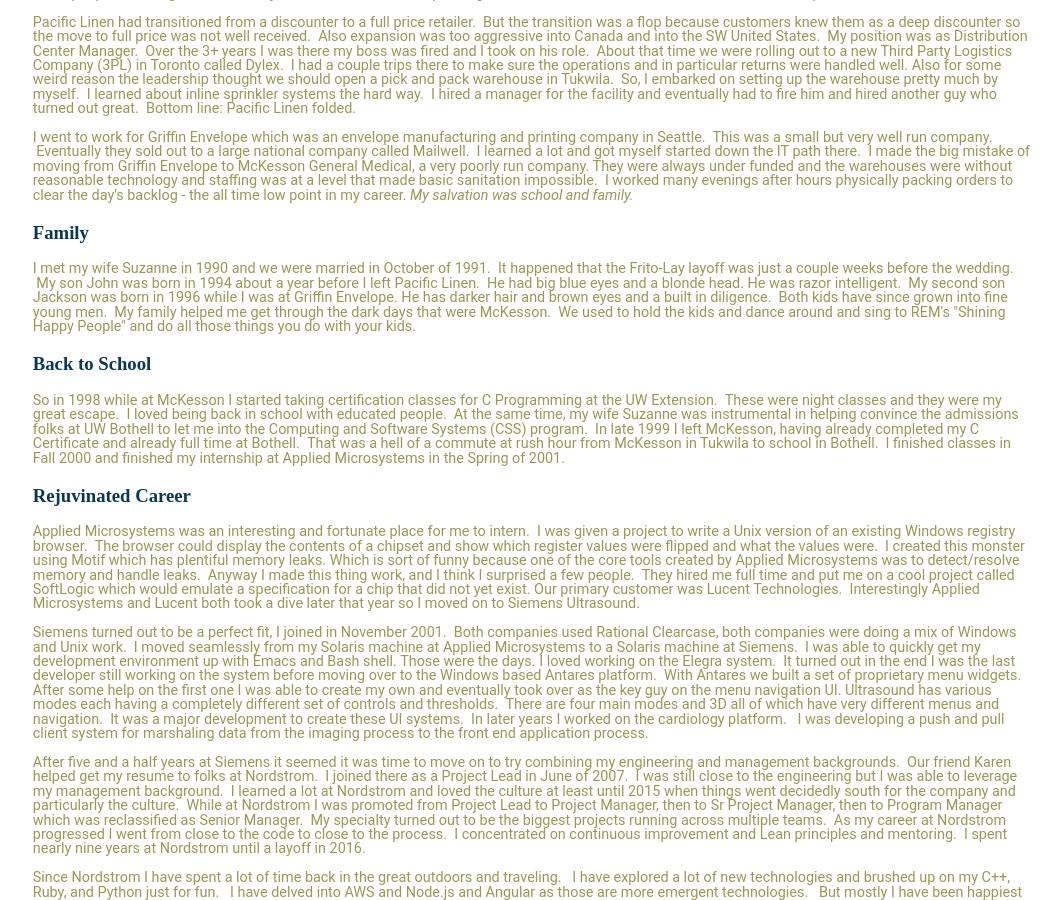
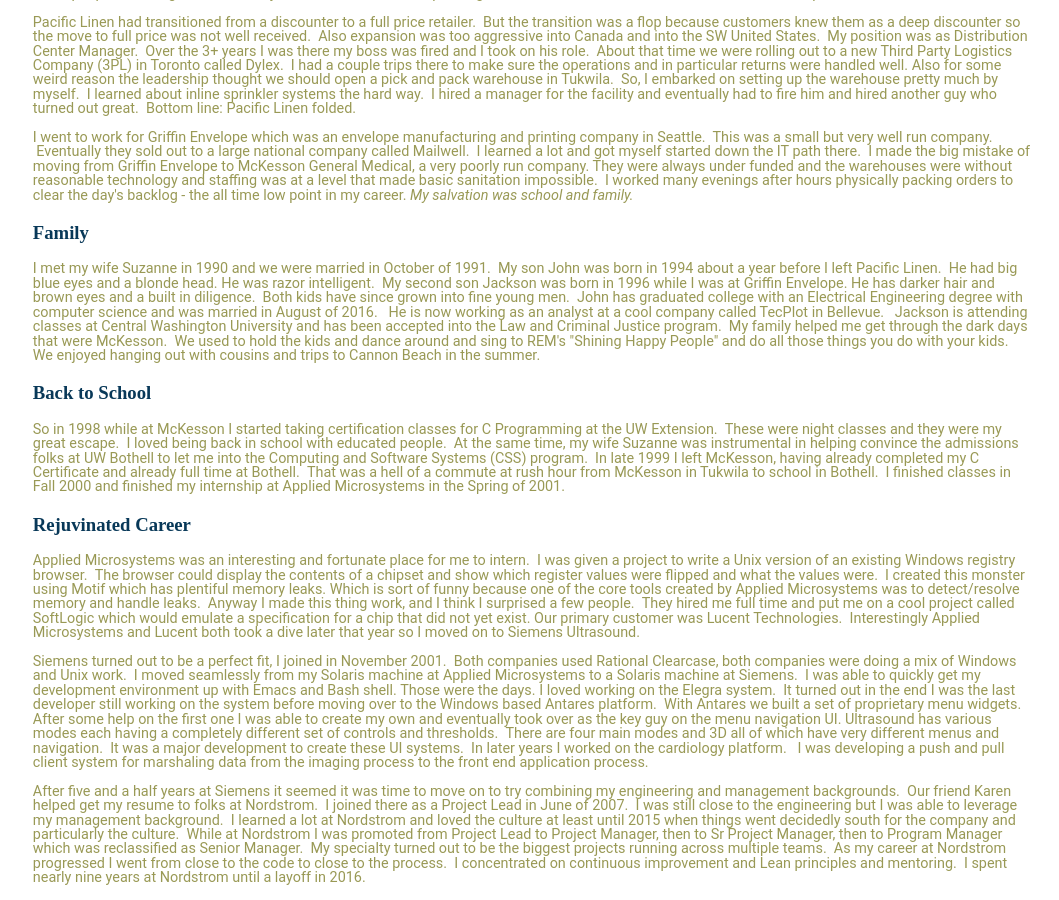
Before and after one commit to mo4dawg/mo4dawg.github.io, a Jekyll site: the page built from about/index.html, in a window 1280 px wide and 900 px high, scrolled down 1728 px. Shown: the whole window, without its empty margins (108-1167 px from the left). Built offline with Jekyll 4.4.1, drawn with Linux system fonts in a browser that asks for light colours.

Commit message:
Update index.html

```diff
--- a/about/index.html
+++ b/about/index.html
@@ -48,7 +48,7 @@
 	<p style="color:#999955">Pacific Linen had transitioned from a discounter to a full price retailer.&nbsp; But the transition was a flop because customers knew them as a deep discounter so the move to full price was not well received. &nbsp;Also expansion was too aggressive into Canada and into the SW United States.&nbsp; My position was as Distribution Center Manager. &nbsp;Over the 3+ years I was there my boss was fired and I took on his role.&nbsp; About that time we were rolling out to a new Third Party Logistics Company (3PL) in Toronto called Dylex. &nbsp;I had a couple trips there to make sure the operations and in particular returns were handled well.  Also for some weird reason the leadership thought we should open a pick and pack warehouse in Tukwila. &nbsp;So, I embarked on setting up the warehouse pretty much by myself.&nbsp; I learned about inline sprinkler systems the hard way. &nbsp;I hired a manager for the facility and eventually had to fire him and hired another guy who turned out great. &nbsp;Bottom line: Pacific Linen folded. </p>
 	<p style="color:#999955">I went to work for Griffin Envelope which was an envelope manufacturing and printing company in Seattle.&nbsp; This was a small but very well run company.  &nbsp;Eventually they sold out to a large national company called Mailwell. &nbsp;I learned a lot and got myself started down the IT path there. &nbsp;I made the big mistake of moving from Griffin Envelope to McKesson General Medical, a very poorly run company.  They were always under funded and the warehouses were without reasonable technology and staffing was at a level that made basic sanitation impossible. &nbsp;I worked many evenings after hours physically packing orders to clear the day's backlog - the all time low point in my career.  <em>My salvation was school and family.</em> </p>
 	<h3 style="color:#88884f"><a href="https://mo4dawg.github.io/about/#top" name="Family">Family</a></h3>
-	<p style="color:#999955">I met my wife Suzanne in 1990 and we were married in October of 1991. &nbsp;It happened that the Frito-Lay layoff was just a couple weeks before the wedding. &nbsp;My son John was born in 1994 about a year before I left Pacific Linen. &nbsp;He had big blue eyes and a blonde head.  He was razor intelligent. &nbsp;My second son Jackson was born in 1996 while I was at Griffin Envelope.  He has darker hair and brown eyes and a built in diligence. &nbsp;Both kids have since grown into fine young men. &nbsp;My family helped me get through the dark days that were McKesson. &nbsp;We used to hold the kids and dance around and sing to REM's "Shining Happy People" and do all those things you do with your kids.</p>
+	<p style="color:#999955">I met my wife Suzanne in 1990 and we were married in October of 1991. &nbsp;My son John was born in 1994 about a year before I left Pacific Linen. &nbsp;He had big blue eyes and a blonde head.  He was razor intelligent. &nbsp;My second son Jackson was born in 1996 while I was at Griffin Envelope.  He has darker hair and brown eyes and a built in diligence. &nbsp;Both kids have since grown into fine young men.&nbsp; John has graduated college with an Electrical Engineering degree with computer science and was married in August of 2016. &nbsp;  He is now working as an analyst at a cool company called TecPlot in Bellevue. &nbsp; Jackson is attending classes at Central Washington University and has been accepted into the Law and Criminal Justice program. &nbsp;My family helped me get through the dark days that were McKesson. &nbsp;We used to hold the kids and dance around and sing to REM's "Shining Happy People" and do all those things you do with your kids. &nbsp; We enjoyed hanging out with cousins and trips to Cannon Beach in the summer.</p>
 	<h3 style="color:#88884f"><a href="https://mo4dawg.github.io/about/#top" name="School">Back to School</a></h3>
 	<p style="color:#999955">So in 1998 while at McKesson I started taking certification classes for C Programming at the UW Extension. &nbsp;These were night classes and they were my great escape. &nbsp;I loved being back in school with educated people. &nbsp;At the same time, my wife Suzanne was instrumental in helping convince the admissions folks at UW Bothell to let me into the Computing and Software Systems (CSS) program. &nbsp;In late 1999 I left McKesson, having already completed my C Certificate and already full time at Bothell. &nbsp;That was a hell of a commute at rush hour from McKesson in Tukwila to school in Bothell. &nbsp;I finished classes in Fall 2000 and finished my internship at Applied Microsystems in the Spring of 2001.</p>
 	<h3 style="color:#88884f"><a href="https://mo4dawg.github.io/about/#top" name="Career">Rejuvinated Career</a></h3>
```
